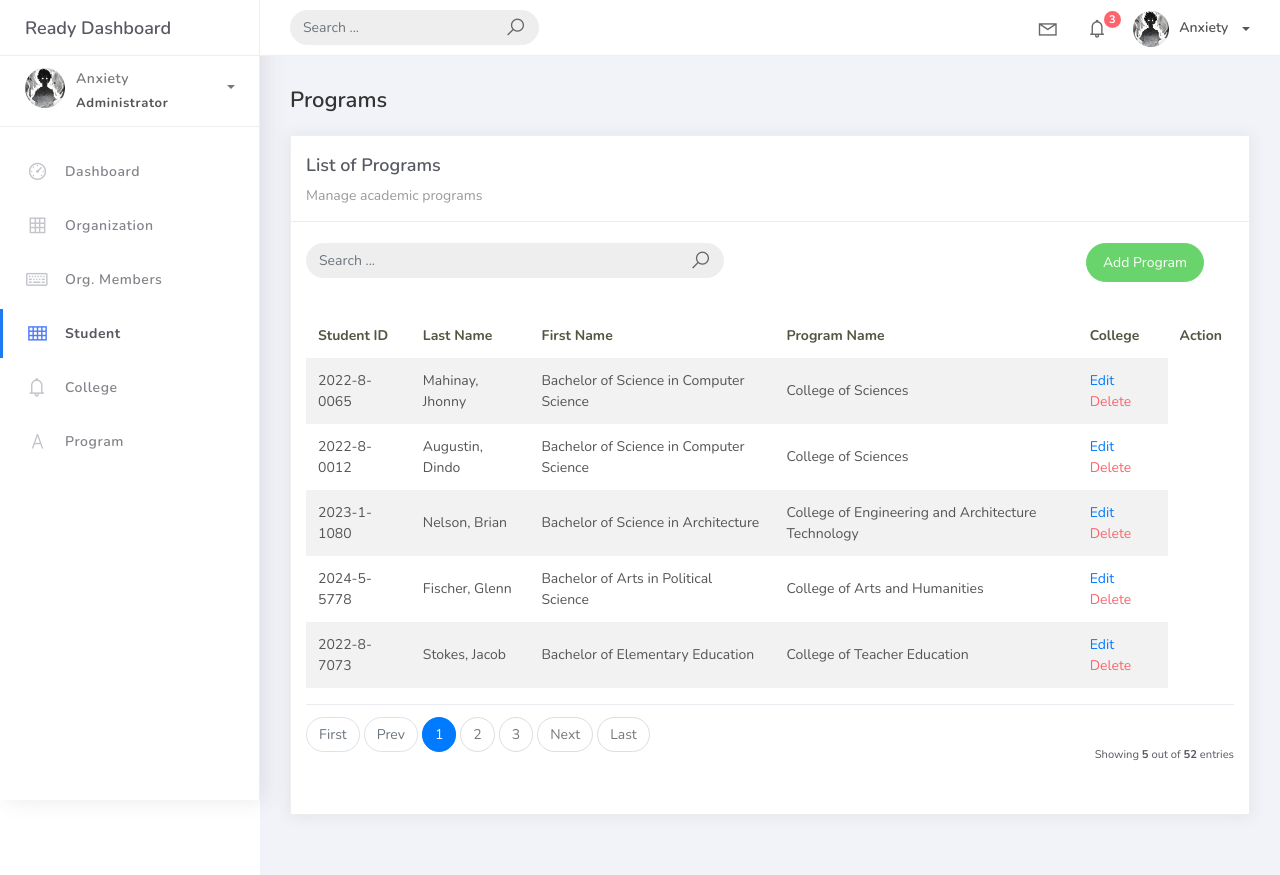
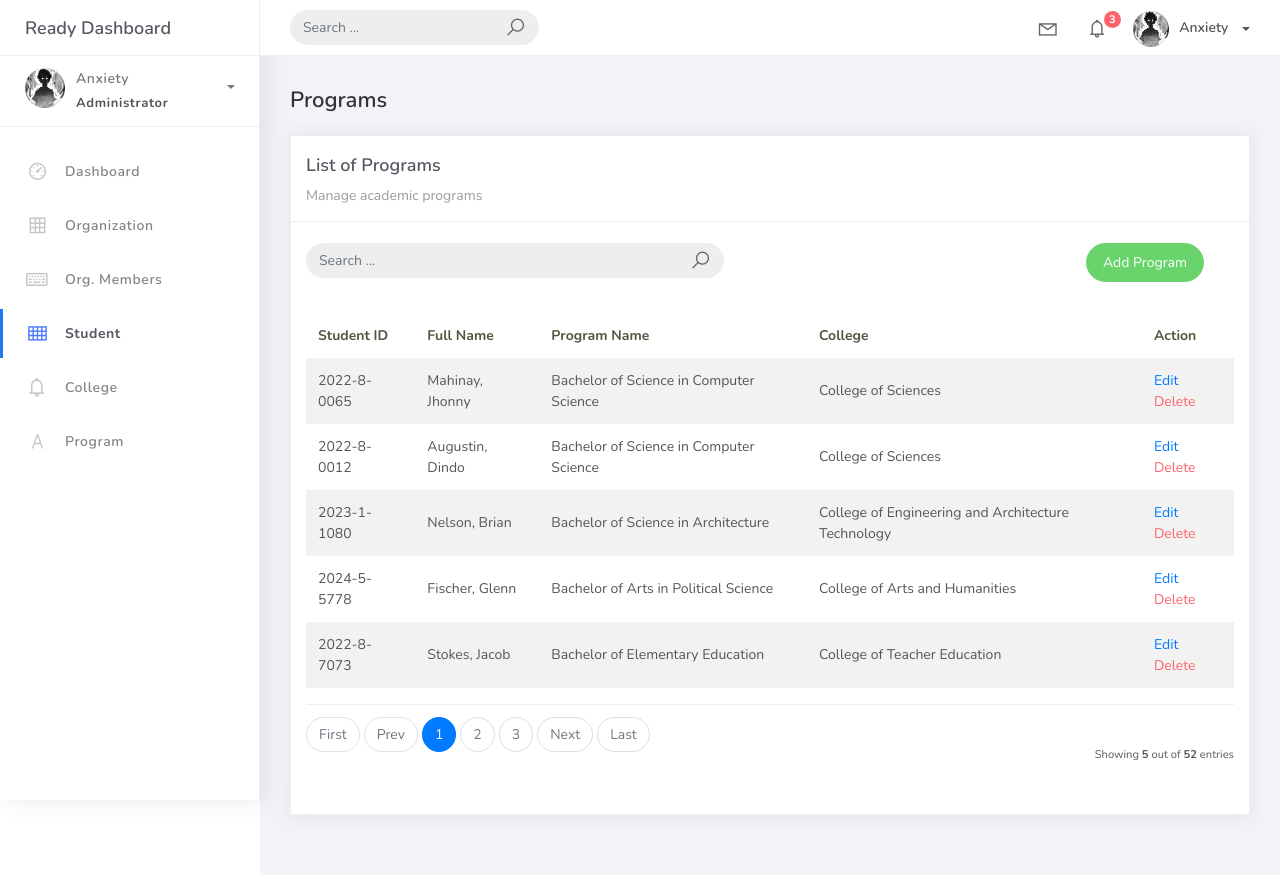
Before and after one commit to anxiety16/PSUSphere, a Django app: page /student_list/ in a window 1280 px wide. Run offline with Django 5.2, Linux system fonts and the light colour scheme; data comes from the database, SQL or seed files in the repository; both versions use the stored data as it was after the commit; some libraries are stand-ins or nearby versions.

Commit message:
update information student/student.html

```diff
--- a/projectsite/projectsite/urls.py
+++ b/projectsite/projectsite/urls.py
@@ -36,6 +36,7 @@ urlpatterns = [
     path('organization_list/<pk>',OrganizationUpdateView.as_view(), name='organization-update'),
     path('organization_list/<pk>/delete', OrganizationDeleteView.as_view(), name='organization-delete'),
 
+    #OrgMember views
     path('orgmember_list/', OrgMemberList.as_view(), name='orgmember-list'),
     path('orgmember_list/add/', OrgMemberCreateView.as_view(), name='orgmember-add'),
     path('orgmember_list/<pk>/', OrgMemberUpdateView.as_view(),name='orgmember-update'),
@@ -61,6 +62,4 @@ urlpatterns = [
     path('student_list/add/', StudentCreateView.as_view(), name='student-add'),
     path('student_list/<pk>/', StudentUpdateView.as_view(), name='student-update'),
     path('student_list/<pk>/delete/', StudentDeleteView.as_view(), name='student-delete'),
-
-
 ]
--- a/projectsite/templates/student/student_list.html
+++ b/projectsite/templates/student/student_list.html
@@ -35,8 +35,7 @@
               <thead>
                 <tr>
                   <th scope="col">Student ID</th>
-                  <th scope="col">Last Name</th>
-                  <th scope="col">First Name</th>
+                  <th scope="col">Full Name</th>
                   <th scope="col">Program Name</th>
                   <th scope="col">College</th>
                   <th scope="col">Action</th>
```
Also changed, not shown: projectsite/db.sqlite3, projectsite/studentorg/views.py (line endings or trailing spaces).
